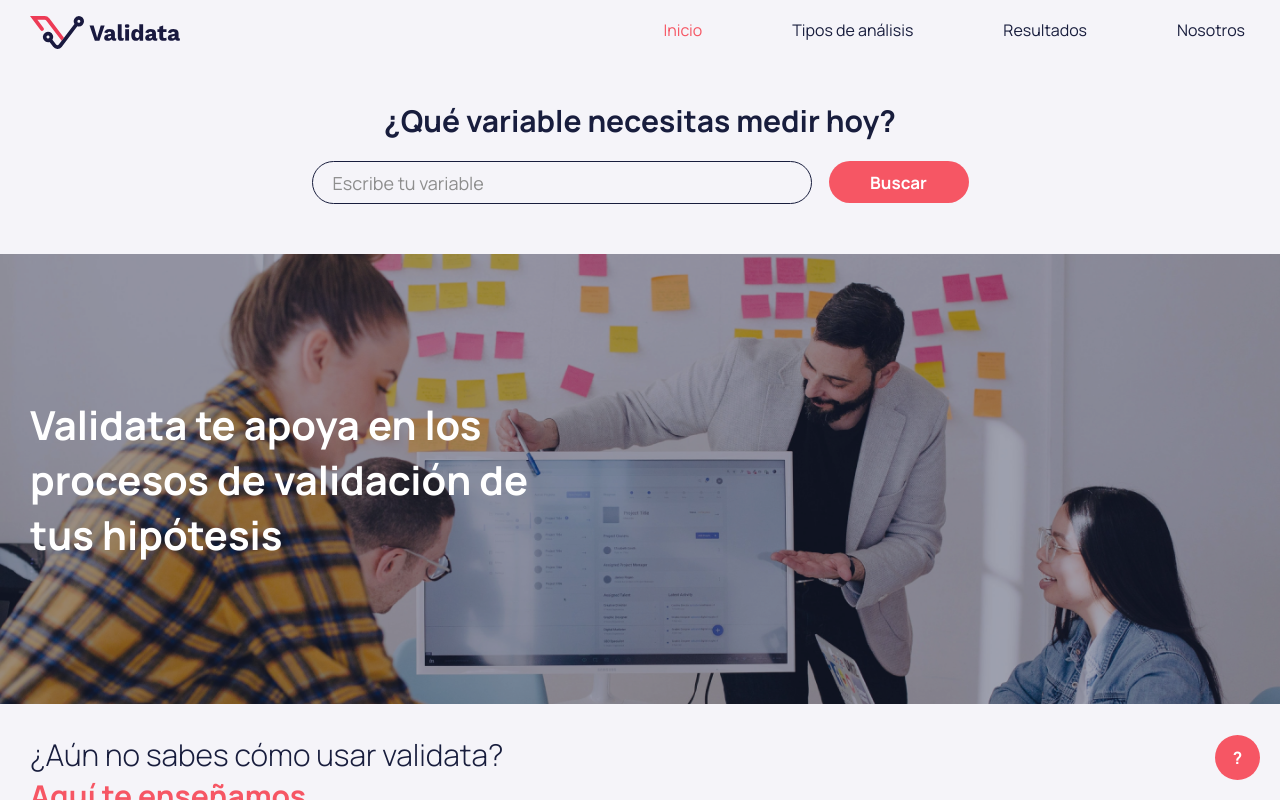
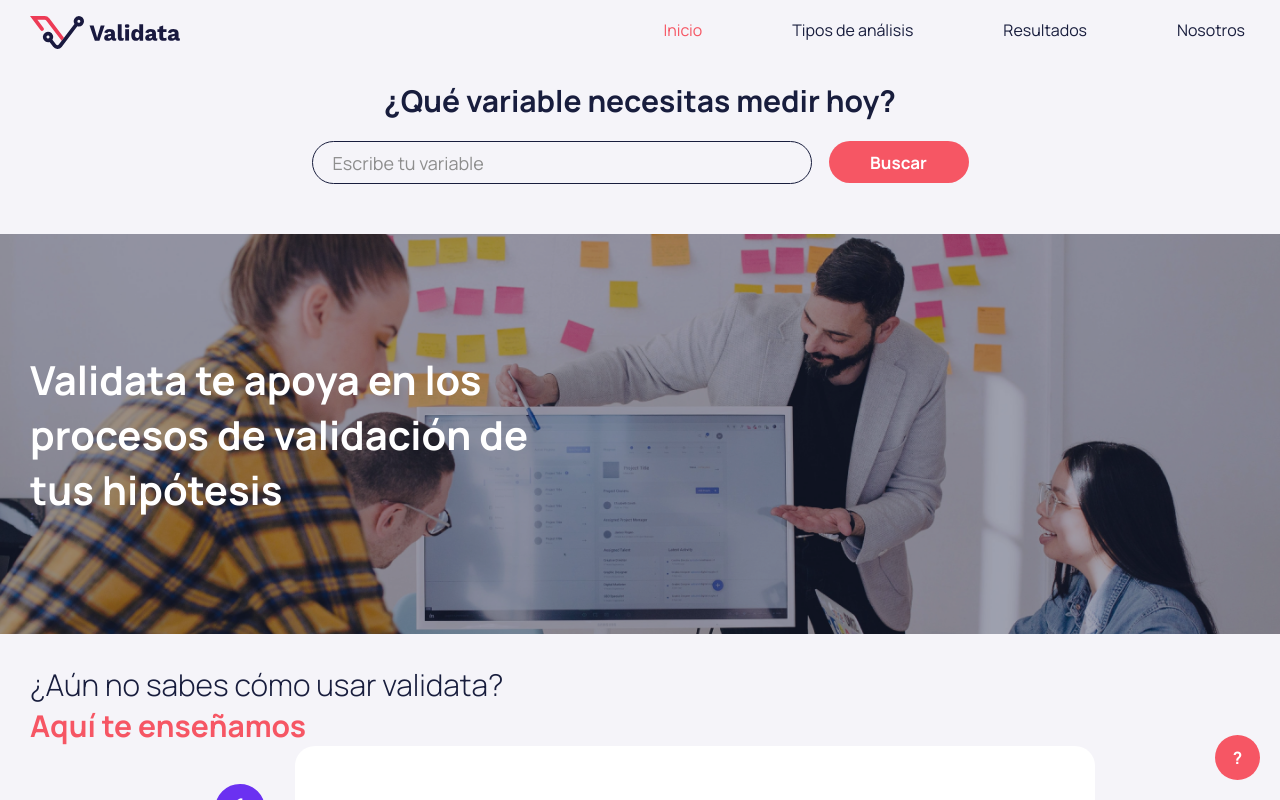
Before and after one commit to nataliaortizvi/pdg, a Vue app: page / in a window 1280 px wide. Shown: the top 800 px of the page. Built offline with nearby package versions, Linux system fonts and the light colour scheme; no server answers; the database is empty.

Commit message:
banner height fixed

```diff
--- a/src/views/AboutUsView.vue
+++ b/src/views/AboutUsView.vue
@@ -14,7 +14,7 @@
           <strong class="strongName">Validata,</strong>
           una plataforma pensada para que las personas que trabajan en el campo
           creativo pueda realizar validaciones de tipo cualitativo, utilizando
-          herramientas estadistícas.
+          herramientas estadísticas.
         </p>
         <p class="containerAbout__text">
           <strong class="strongName">Validata</strong> cuenta con dos momentos
--- a/src/views/HomeView.vue
+++ b/src/views/HomeView.vue
@@ -76,7 +76,7 @@ export default {
 @import "src/assets/main.scss";
 
 .searcher {
-  padding: 100px 30px 50px 30px;
+  padding: 80px 30px 50px 30px;
   display: flex;
   flex-direction: column;
   align-items: center;
@@ -113,7 +113,7 @@ export default {
   width: 100%;
   display: flex;
   align-items: center;
-  height: 450px;
+  height: 400px;
   background-color: rgba(24, 29, 61, 0.5);
   position: relative;
 
@@ -179,7 +179,7 @@ export default {
   }
 
   .banner {
-    background-position: 55% 75%;
+    background-position: 45% 75%;
     height: 300px;
     padding-left: 20px;
 
```
